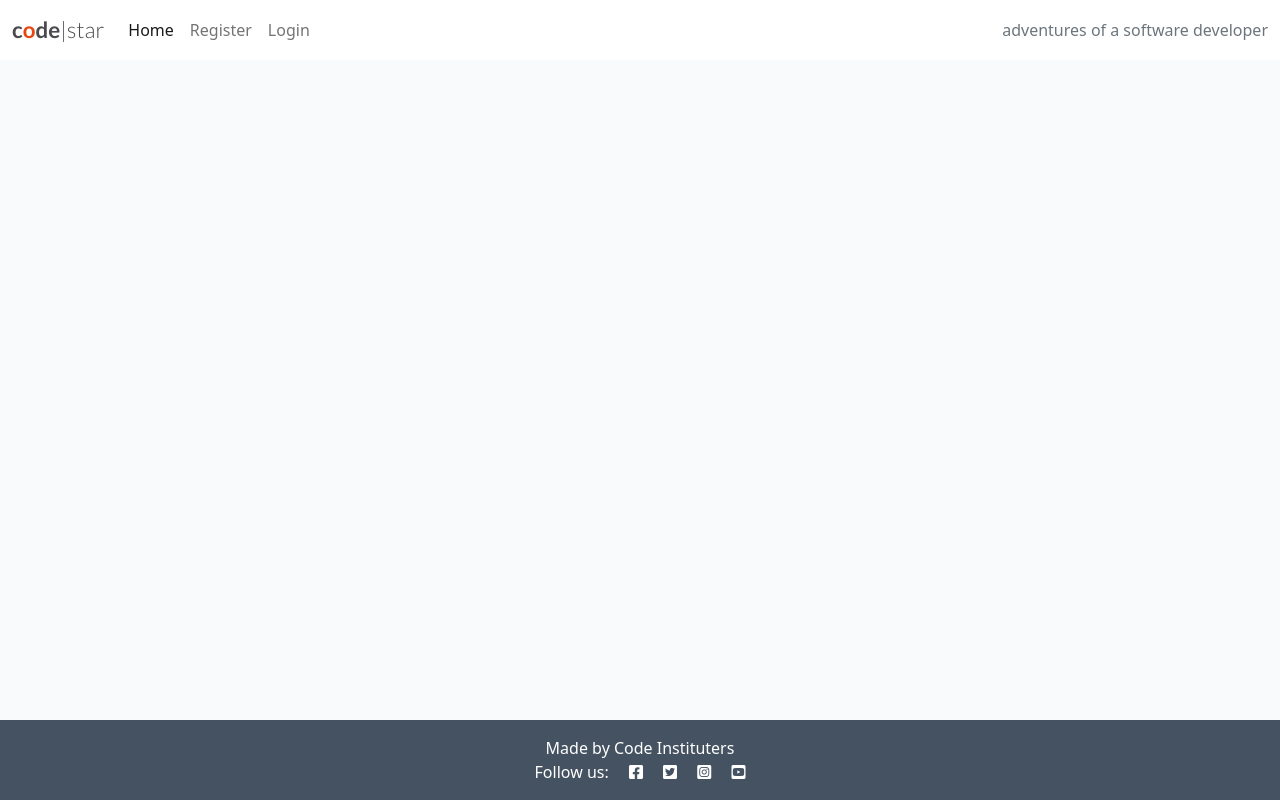
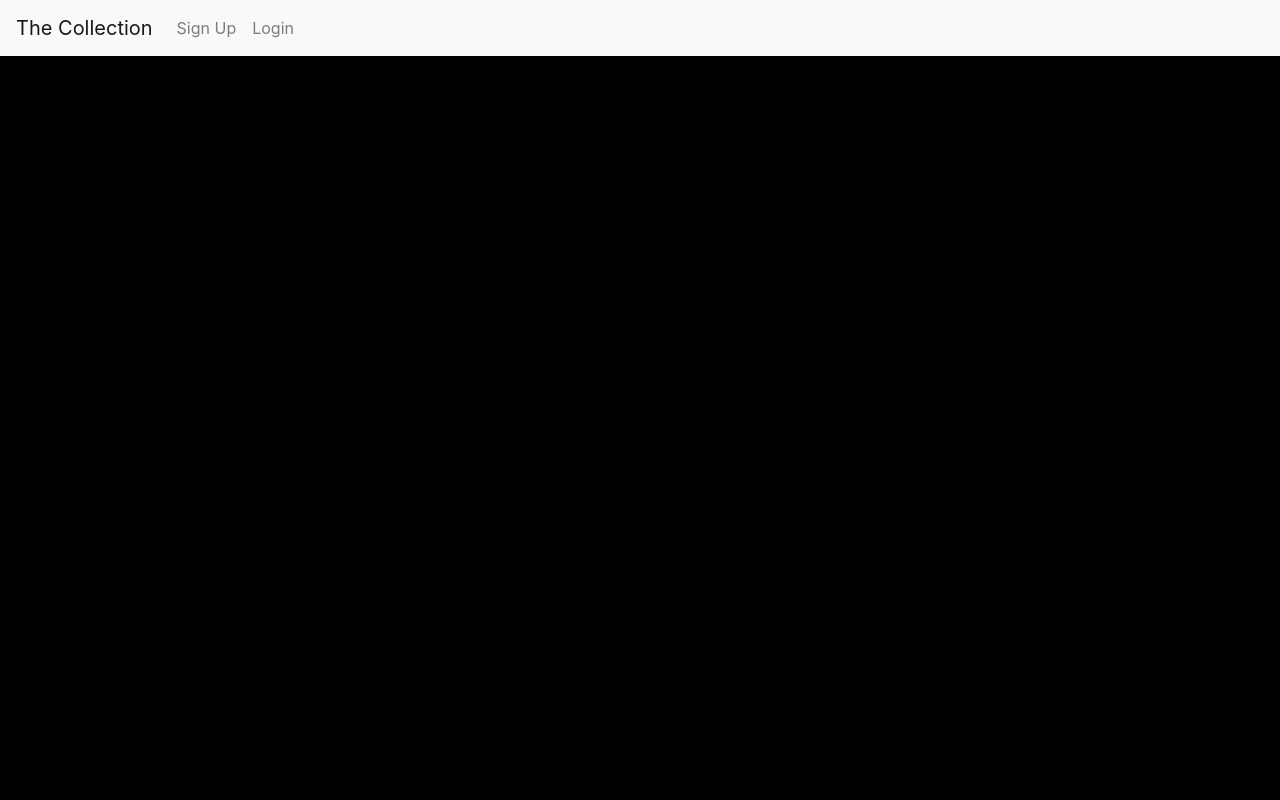
Before and after one commit to rpf13/the-collection, a Django app: template templates/index.html in a window 1280 px wide. Run offline with Django 3.2, Linux system fonts and the light colour scheme; the template is opened without the code that fills it, so the values that code supplies are empty.

Commit message:
feat: Add base & collection_list template
This commit will add the base.html template. It contains a draft
version for the base file. This will be modified later, once
the functionality is granted.

An empty collection_list.html template is added, since our
CollectionListView is referencing to it. Will be styled later.

Some comments have been added to various files.

```diff
--- a/main/urls.py
+++ b/main/urls.py
@@ -20,6 +20,5 @@ from collection import views as collection_views
 urlpatterns = [
     path('admin/', admin.site.urls),
     path('', collection_views.home, name='home'),
-    # path('', include('collection.urls'), name='collection_urls'),
     path('accounts/', include('allauth.urls')),
 ]
--- a/templates/base.html
+++ b/templates/base.html
@@ -1,76 +1,80 @@
 {% load static %}
 
 <!DOCTYPE html>
-<html class="h-100">
+<html lang="en">
+<head>
+    <meta charset="UTF-8">
+    <meta http-equiv="X-UA-Compatible" content="IE=edge">
+    <meta name="viewport" content="width=device-width, initial-scale=1.0">
+    <meta name="description" content="App to create collections of beloved items">
+    <meta name="keywords" content="learning, collect">
+    <meta name="author" content="RPF13">
 
-<head>
-    <title>CodeStar Blog</title>
-
-    <link rel="preconnect" href="https://fonts.gstatic.com">
+    <!-- Libraries and references to be loaded -->
+    <link rel="preconnect" href="https://fonts.googleapis.com">
+    <link rel="preconnect" href="https://fonts.gstatic.com" crossorigin>
     <link href="https://fonts.googleapis.com/css2?family=Roboto:wght@300&display=swap" rel="stylesheet">
     <link href="https://fonts.googleapis.com/css2?family=Lato:wght@300;700&display=swap" rel="stylesheet">
     <link rel="stylesheet" href="https://cdnjs.cloudflare.com/ajax/libs/font-awesome/5.15.3/css/all.min.css">
-    <meta name="viewport" content="width=device-width, initial-scale=1" />
-    <link href="https://cdn.jsdelivr.net/npm/bootstrap@5.0.1/dist/css/bootstrap.min.css" rel="stylesheet"
-        integrity="sha384-+0n0xVW2eSR5OomGNYDnhzAbDsOXxcvSN1TPprVMTNDbiYZCxYbOOl7+AMvyTG2x" crossorigin="anonymous">
-    <script src="https://cdn.jsdelivr.net/npm/bootstrap@5.0.1/dist/js/bootstrap.bundle.min.js"
-        integrity="sha384-gtEjrD/SeCtmISkJkNUaaKMoLD0//ElJ19smozuHV6z3Iehds+3Ulb9Bn9Plx0x4" crossorigin="anonymous">
-    </script>
-    <link rel="stylesheet" href="{% static 'css/style.css' %}">
+    <link rel="stylesheet" href="https://cdn.jsdelivr.net/npm/bootstrap@4.6.2/dist/css/bootstrap.min.css"
+        integrity="sha384-xOolHFLEh07PJGoPkLv1IbcEPTNtaed2xpHsD9ESMhqIYd0nLMwNLD69Npy4HI+N" crossorigin="anonymous">
 
+    <!-- NOTE TO ADD OR REMOVE CONTENT FROM STYLESHEET OR REENABLE IT -->
+    <!-- <link rel="stylesheet" href="{% static 'css/style.css' %}"> -->
+    <title>The Collection</title>
 </head>
 
-<body class="d-flex flex-column h-100 main-bg">
+<!-- NOTE TO REMOVE STATIC STYLE AND REFERENCE TO CSS FILE -->
+<body style="background-color: black; color: white;">
 
-    <!-- Navigation -->
-
-    <nav class="navbar navbar-expand-lg navbar-light bg-white">
-        <div class="container-fluid">
-            <a class="navbar-brand" href="{% url 'home' %}"><span class="brand">c<span class="red-o">o</span>de<span
-                        class="thin">|star</span></span></span></a>
-            <button class="navbar-toggler" type="button" data-bs-toggle="collapse" data-bs-target="#navbarText"
-                aria-controls="navbarText" aria-expanded="false" aria-label="Toggle navigation">
+    <!-- Navigation Section -->
+    <nav class="navbar navbar-expand-lg navbar-light bg-light">
+        <a class="navbar-brand" href="{% url 'home' %}">The Collection</a>
+        <button class="navbar-toggler" type="button" data-toggle="collapse" data-target="#navbarNav" aria-controls="navbarNav" aria-expanded="false" aria-label="Toggle navigation">
             <span class="navbar-toggler-icon"></span>
         </button>
-            <div class="collapse navbar-collapse" id="navbarText">
-                <ul class="navbar-nav me-auto mb-2 mb-lg-0">
+        <div class="collapse navbar-collapse" id="navbarNav">
+            <ul class="navbar-nav">
+                {% if user.is_authenticated %}
                 <li class="nav-item">
-                        <a class="nav-link active" aria-current="page" href="{% url 'home' %}">Home</a>
+                    <a class="nav-link" href="#">My Collections</a>
                 </li>
-                    {% if user.is_authenticated %}
+                <li class="nav-item">
+                    <a class="nav-link" href="#">New Collection</a>
+                </li>
                 <li class="nav-item">
                     <a class="nav-link" href="#">Logout</a>
                 </li>
                 {% else %}
                 <li class="nav-item">
-                        <a class="nav-link" href="#">Register</a>
+                    <a class="nav-link" href="#">Sign Up</a>
                 </li>
                 <li class="nav-item">
                     <a class="nav-link" href="#">Login</a>
                 </li>
                 {% endif %}
             </ul>
-                <span class="navbar-text text-muted">
-                    adventures of a software developer
-                </span>
-            </div>
         </div>
     </nav>
 
-    <main class="flex-shrink-0 main-bg">
+    <!-- Containter -->
+    <div class="container mt-5">
         {% block content %}
-        <!-- Content Goes here -->
-        {% endblock content %}
-    </main>
+        <!-- Main content will be injected here -->
+        {% endblock %}
+    </div>
+
+</body>
+</html>
+
 
     <!-- Footer -->
-    <footer class="footer mt-auto py-3 dark-bg">
-        <p class="m-0 text-center text-white">Made by Code Instituters</p>
-        <p class="m-0 text-center text-white">Follow us: <i class="fab fa-facebook-square ms-3"></i>
-            <i class="fab fa-twitter-square ms-3"></i>
-            <i class="fab fa-instagram-square ms-3"></i>
-            <i class="fab fa-youtube-square ms-3"></i></p>
-    </footer>
+
+    <!-- scripts for bootstrap, popper, jquery -->
+    <script src="https://cdn.jsdelivr.net/npm/jquery@3.5.1/dist/jquery.slim.min.js" integrity="sha384-DfXdz2htPH0lsSSs5nCTpuj/zy4C+OGpamoFVy38MVBnE+IbbVYUew+OrCXaRkfj" crossorigin="anonymous"></script>
+    <script src="https://cdn.jsdelivr.net/npm/popper.js@1.16.1/dist/umd/popper.min.js" integrity="sha384-9/reFTGAW83EW2RDu2S0VKaIzap3H66lZH81PoYlFhbGU+6BZp6G7niu735Sk7lN" crossorigin="anonymous"></script>
+    <script src="https://cdn.jsdelivr.net/npm/bootstrap@4.6.2/dist/js/bootstrap.min.js" integrity="sha384-+sLIOodYLS7CIrQpBjl+C7nPvqq+FbNUBDunl/OZv93DB7Ln/533i8e/mZXLi/P+" crossorigin="anonymous"></script>
+
+
 </body>
-
 </html>
--- /dev/null
+++ b/templates/collection_list.html
@@ -0,0 +1,5 @@
+{% extends 'base.html' %}
+
+{% block content %}
+
+{% endblock %}
```
Lines whose indentation alone changed are shown as unchanged.
